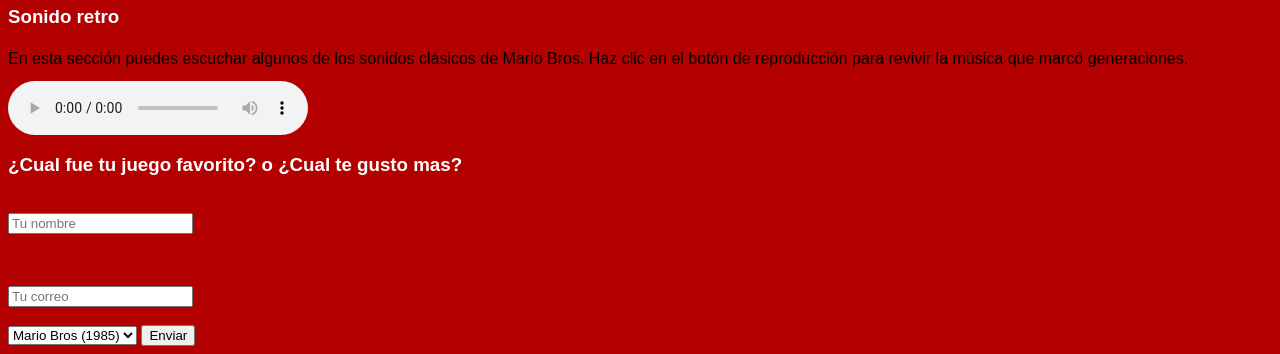
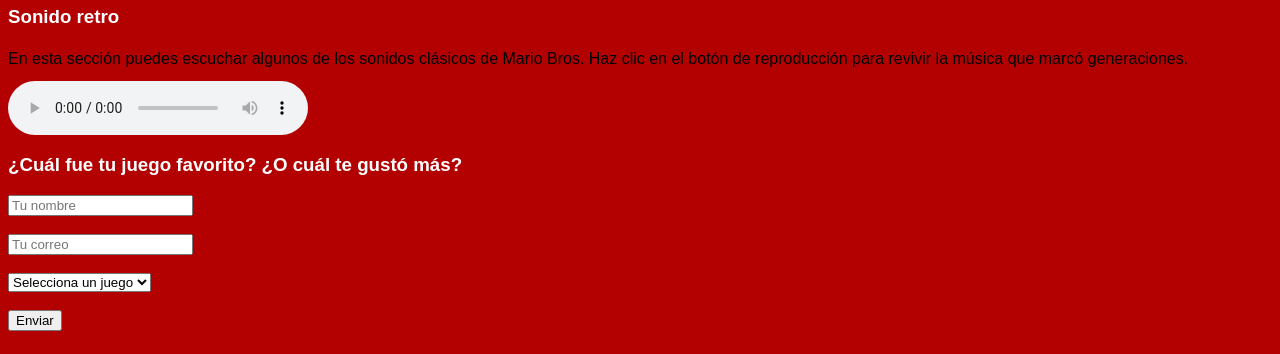
Before and after one commit to Aitor975/mario-bros-web, a plain HTML site: page index.html in a window 1280 px wide. Shown: the part 1897-2251 px from the top of the page. Drawn offline with Linux system fonts and the light colour scheme.

Commit message:
Fix HTML formatting and improve accessibility

```diff
--- a/index.html
+++ b/index.html
@@ -51,17 +51,22 @@ Haz clic en el botón de reproducción para revivir la música que marcó genera
 <audio controls>
     <source src="Mario bros/auds/mario_bros_classic.mp3" type="audio/mp3">
 </audio>
-<form action="https://formspree.io/f/mgvgyagn" method="POST" enctype="text/plain">
-    <h3>¿Cual fue tu juego favorito? o ¿Cual te gusto mas?</h3>
-   <br> <input type="text" name="nombre" placeholder="Tu nombre" required> </form> </br>
-   <br> <input type="email" name="correo" placeholder="Tu correo" required> </br>
-   <br> <select name="juego"> </br>
+<form action="https://formspree.io/f/mgyvgagn" method="POST">
+  <h3>¿Cuál fue tu juego favorito? ¿O cuál te gustó más?</h3>
+
+  <input type="text" name="nombre" placeholder="Tu nombre" required><br><br>
+
+  <input type="email" name="correo" placeholder="Tu correo" required><br><br>
+
+  <select name="juego" required>
+    <option value="">Selecciona un juego</option>
     <option value="mario1">Mario Bros (1985)</option>
     <option value="mario64">Mario 64</option>
     <option value="mario galaxy">Mario Galaxy</option>
-  </select>
+  </select><br><br>
+
   <button type="submit">Enviar</button>
 </form>
-</body>
+
 
 </html>
```
